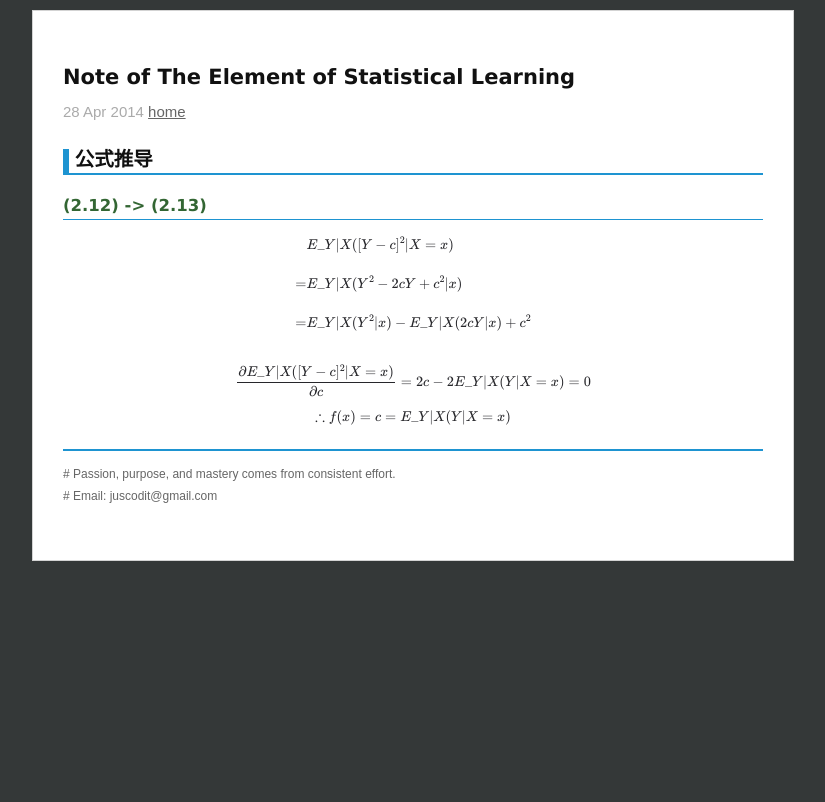
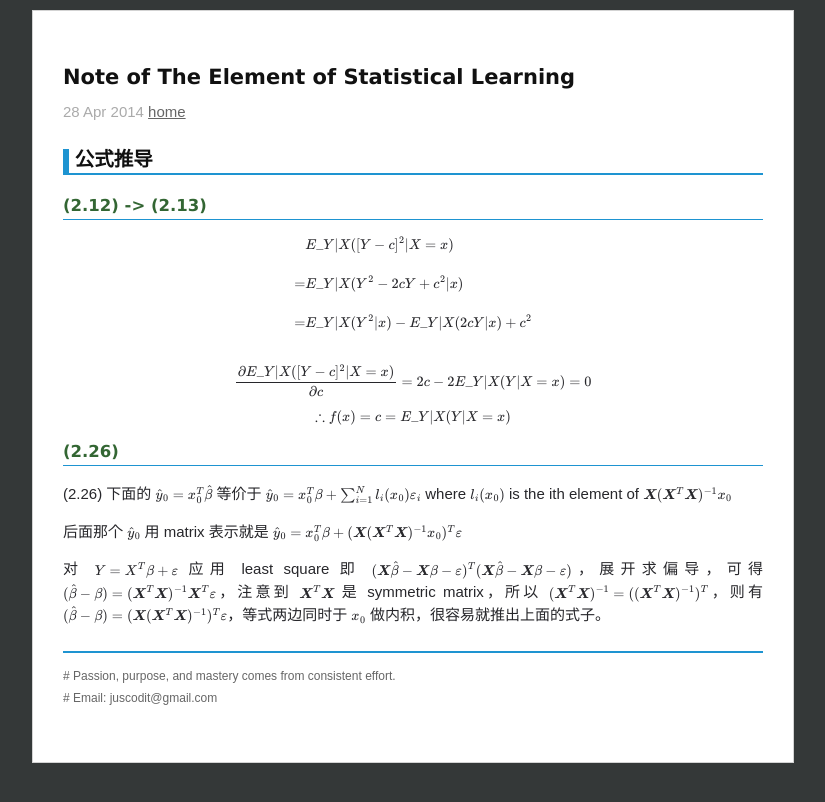
Before and after one commit to chenrushan/chenrushan.github.io, a Jekyll site: the page built from _posts/2014-04-28-esl-note.markdown, in a window 1280 px wide. Shown: the top 802 px of the page, without its empty margins (227-1052 px from the left). Built offline with Jekyll 4.4.1, drawn with Linux system fonts in a browser that asks for light colours; Markdown is read by kramdown in place of the engine named in the settings; formulas are drawn with MathJax 3.

Commit message:
[esl]: update

```diff
--- a/_posts/2014-04-28-esl-note.markdown
+++ b/_posts/2014-04-28-esl-note.markdown
@@ -25,3 +25,11 @@ $$
 $$
 \therefore f(x) = c = E\_{Y|X}(Y|X=x)
 $$
+
+#### (2.26)
+
+(2.26) 下面的 $\hat{y}\_0 = x\_0^T \hat{\beta}$ 等价于 $\hat{y}\_0 = x\_0^T \beta + \sum\_{i=1}^{N} l\_i(x\_0) \varepsilon\_i$ where $l\_i(x\_0)$ is the ith element of $\boldsymbol{X}(\boldsymbol{X}^T\boldsymbol{X})^{-1}x\_0$
+
+后面那个 $\hat{y}\_0$ 用 matrix 表示就是 $\hat{y}\_0 = x\_0^T \beta + (\boldsymbol{X}(\boldsymbol{X}^T\boldsymbol{X})^{-1}x\_0)^T \varepsilon$
+
+对 $Y = X^T \beta + \varepsilon$ 应用 least square 即 $(\boldsymbol{X}\hat{\beta} - \boldsymbol{X}\beta - \varepsilon)^T(\boldsymbol{X}\hat{\beta} - \boldsymbol{X}\beta - \varepsilon)$，展开求偏导，可得 $(\hat{\beta} - \beta) = (\boldsymbol{X}^T \boldsymbol{X})^{-1} \boldsymbol{X}^T \varepsilon$，注意到 $\boldsymbol{X}^T\boldsymbol{X}$ 是 symmetric matrix，所以 $(\boldsymbol{X}^T\boldsymbol{X})^{-1} = ((\boldsymbol{X}^T\boldsymbol{X})^{-1})^T$，则有 $(\hat{\beta} - \beta) = (\boldsymbol{X}(\boldsymbol{X}^T\boldsymbol{X})^{-1})^T \varepsilon$，等式两边同时于 $x\_0$ 做内积，很容易就推出上面的式子。
```
